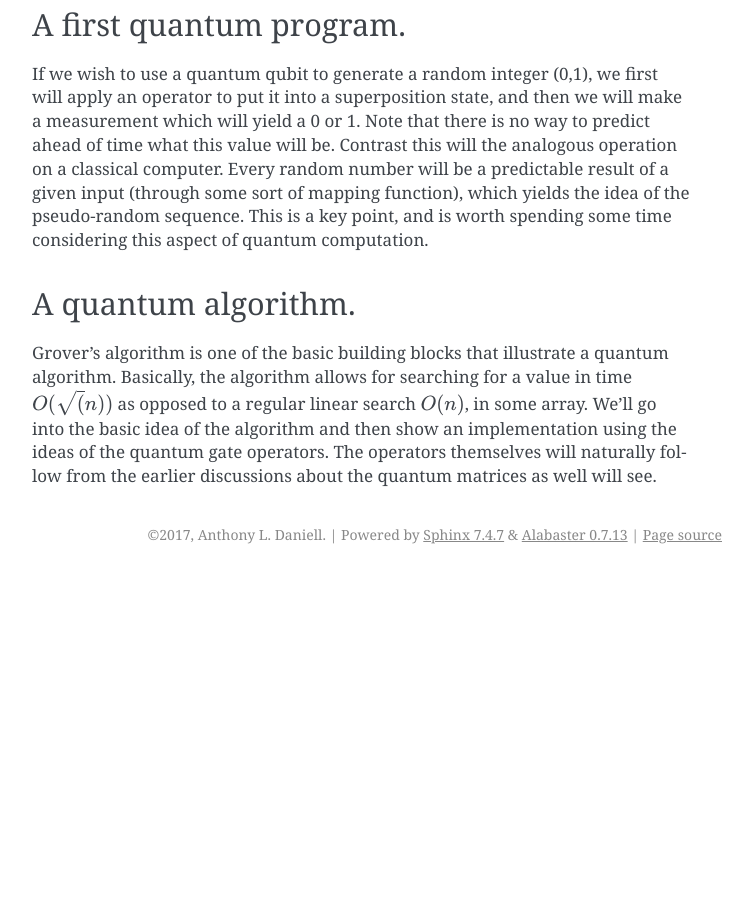
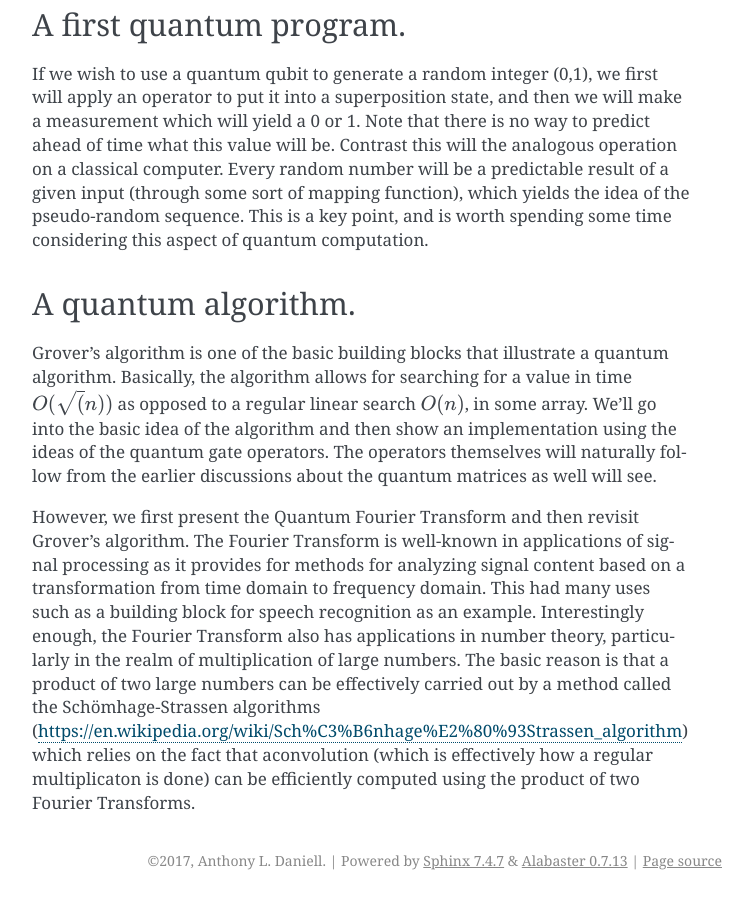
Before and after one commit to td2014/qc_3p5, a Sphinx documentation site: the page built from docs/docs/quantum_mechanics.rst, in a window 1280 px wide and 900 px high, scrolled down 1009 px. Shown: the whole window, without its empty margins (388-1141 px from the left). Built offline with Sphinx 7.4.7, drawn with Linux system fonts in a browser that asks for light colours; before the commit the page ends 1583 px from its top, so only the background shows below that.

Commit message:
Notes of QFT added

```diff
--- a/docs/docs/quantum_mechanics.rst
+++ b/docs/docs/quantum_mechanics.rst
@@ -45,3 +45,5 @@ A quantum algorithm.
 --------------------
 
 Grover's algorithm is one of the basic building blocks that illustrate a quantum algorithm.  Basically, the algorithm allows for searching for a value in time :math:`O(\sqrt(n))` as opposed to a regular linear search :math:`O(n)`, in some array.  We'll go into the basic idea of the algorithm and then show an implementation using the ideas of the quantum gate operators.  The operators themselves will naturally follow from the earlier discussions about the quantum matrices as well will see.
+
+However, we first present the Quantum Fourier Transform and then revisit Grover's algorithm.  The Fourier Transform is well-known in applications of signal processing as it provides for methods for analyzing signal content based on a transformation from time domain to frequency domain.  This had many uses such as a building block for speech recognition as an example.  Interestingly enough, the Fourier Transform also has applications in number theory, particularly in the realm of multiplication of large numbers.  The basic reason is that a product of two large numbers can be effectively carried out by a method called the Schömhage-Strassen algorithms (https://en.wikipedia.org/wiki/Sch%C3%B6nhage%E2%80%93Strassen_algorithm) which relies on the fact that aconvolution (which is effectively how a regular multiplicaton is done) can be efficiently computed using the product of two Fourier Transforms.
```
